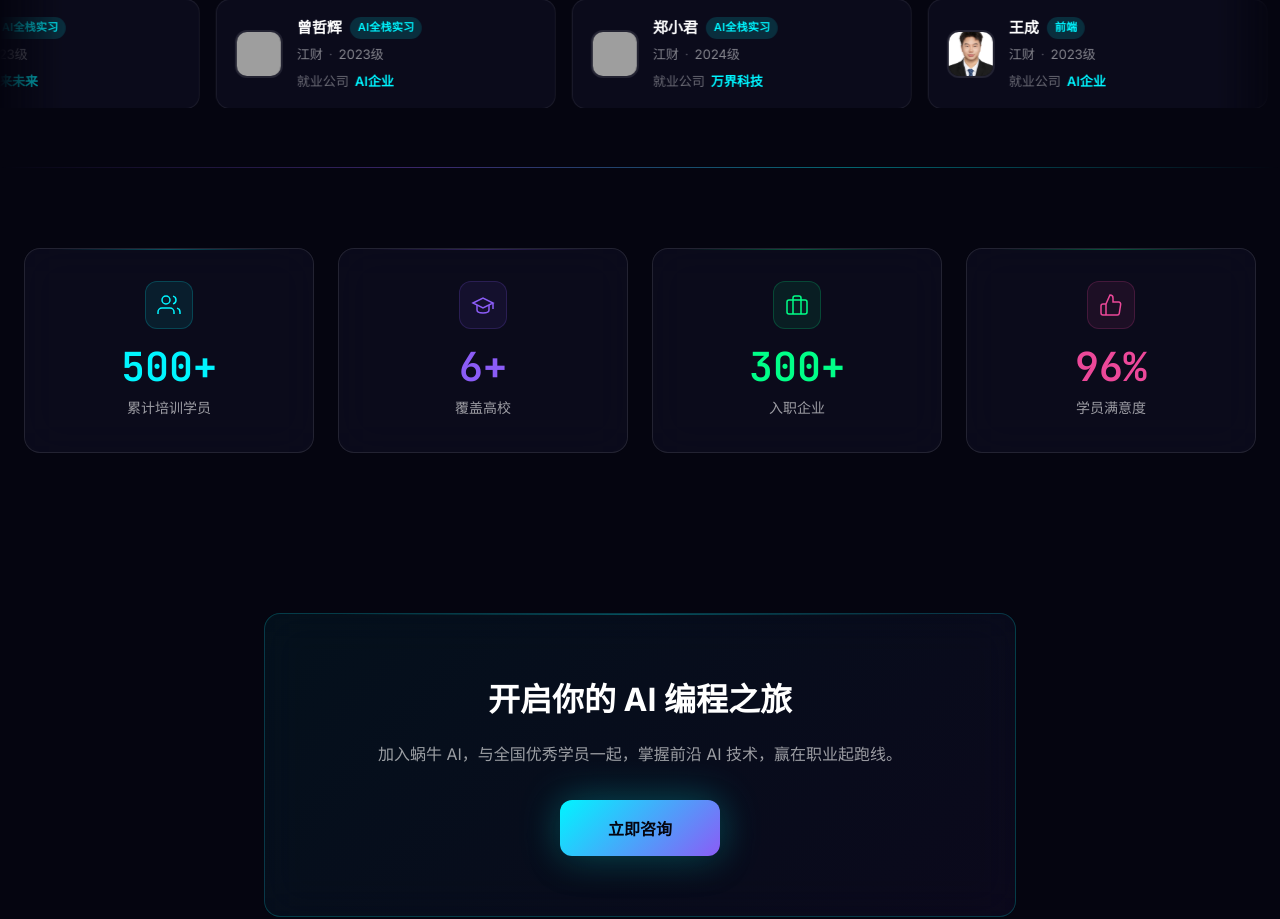
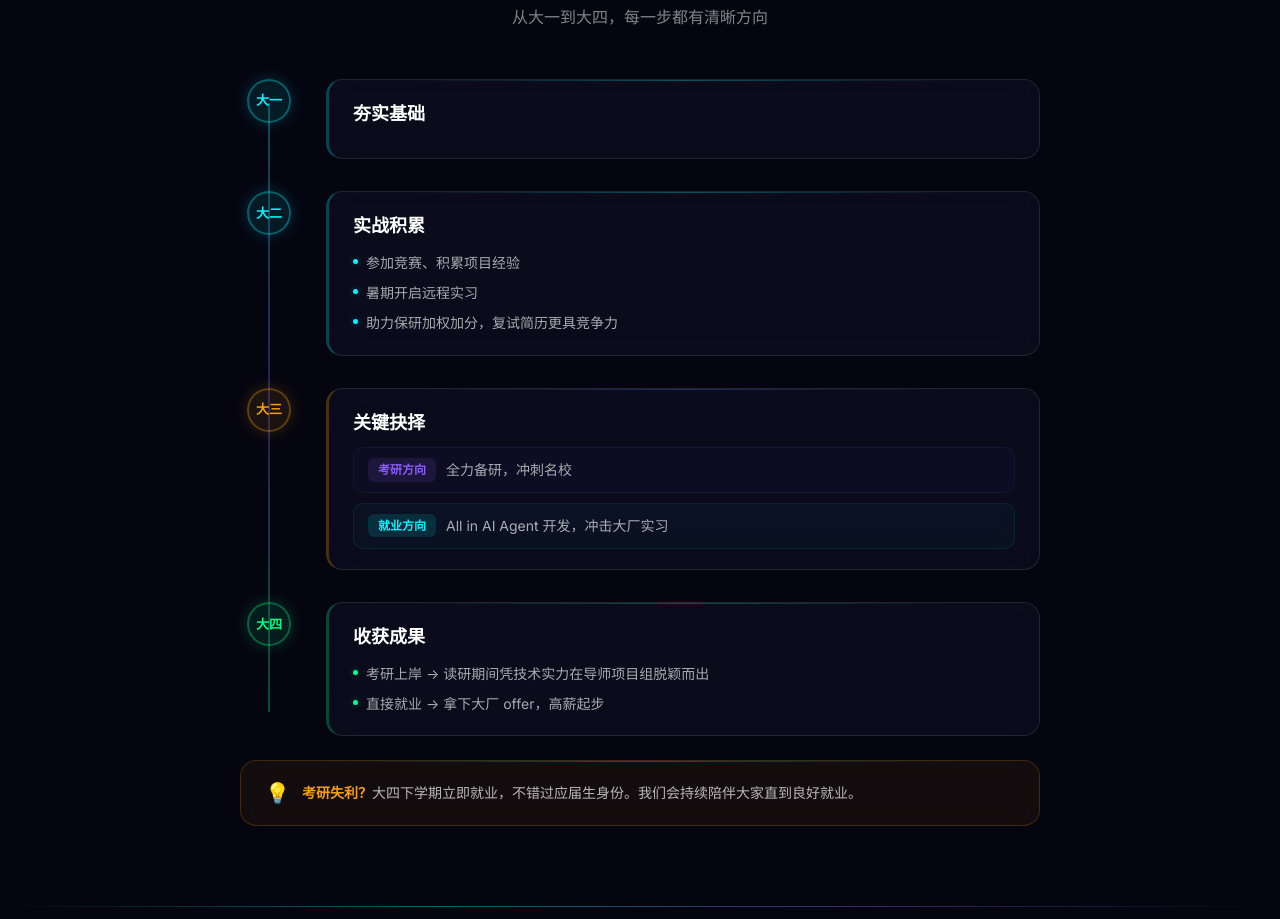
Before and after one commit to cleversnail/company-website, a React (Vite) app: page / in a window 1280 px wide. Shown: the part 811-1730 px from the top of the page. Built offline with nearby package versions, Linux system fonts and the light colour scheme; grey boxes are pictures that could not be loaded.

Commit message:
feat: 首页新增学习路径规划模块

```diff
--- a/src/App.jsx
+++ b/src/App.jsx
@@ -8,6 +8,7 @@ import TeacherQRModal from "./components/TeacherQRModal";
 import ServicePage from "./components/ServicePage";
 import AboutPage from "./components/AboutPage";
 import DrawerMenu from "./components/DrawerMenu";
+import LearningPath from "./components/LearningPath";
 import useResponsive from "./hooks/useResponsive";
 import "./components/student-ticker/StudentTicker.css";
 import logoImg from "./assets/images/logo-ai.png";
@@ -62,6 +63,9 @@ function HomePage({ onNavigate, onShowQR, isMobile }) {
           </>
         )}
       </header>
+
+      {/* 学习路径规划 */}
+      <LearningPath isMobile={isMobile} />
 
       {/* 学员滚动 */}
       <section style={{ position: "relative", zIndex: 10 }}>
--- /dev/null
+++ b/src/components/LearningPath.jsx
@@ -0,0 +1,200 @@
+import React from "react";
+import GlassCard from "./GlassCard";
+
+export default function LearningPath({ isMobile }) {
+  const timeline = [
+    {
+      year: "大一",
+      title: "夯实基础",
+      desc: "系统学习 AI 编程，掌握核心开发技能",
+      color: "#00f5ff",
+    },
+    {
+      year: "大二",
+      title: "实战积累",
+      lines: [
+        "参加竞赛、积累项目经验",
+        "暑期开启远程实习",
+        "助力保研加权加分，复试简历更具竞争力",
+      ],
+      color: "#00f5ff",
+    },
+    {
+      year: "大三",
+      title: "关键抉择",
+      isBranch: true,
+      branches: [
+        { label: "考研方向", desc: "全力备研，冲刺名校", color: "#8b5cf6" },
+        { label: "就业方向", desc: "All in AI Agent 开发，冲击大厂实习", color: "#00f5ff" },
+      ],
+      color: "#f59e0b",
+    },
+    {
+      year: "大四",
+      title: "收获成果",
+      lines: [
+        "考研上岸 → 读研期间凭技术实力在导师项目组脱颖而出",
+        "直接就业 → 拿下大厂 offer，高薪起步",
+      ],
+      color: "#00ff88",
+    },
+  ];
+
+  return (
+    <section style={{ position: "relative", zIndex: 10, maxWidth: 1280, margin: "0 auto", padding: isMobile ? "40px 16px" : "80px 24px" }}>
+      {/* 标题 */}
+      <div style={{ textAlign: "center", marginBottom: isMobile ? 32 : 48 }}>
+        <h2 style={{ fontSize: isMobile ? 24 : 32, fontWeight: 700, color: "#fff", marginBottom: 12 }}>
+          <span style={{ background: "linear-gradient(135deg, #00f5ff, #00ff88)", WebkitBackgroundClip: "text", WebkitTextFillColor: "transparent" }}>
+            学习路径规划
+          </span>
+        </h2>
+        <p style={{ fontSize: isMobile ? 14 : 16, color: "rgba(255,255,255,0.5)" }}>
+          从大一到大四，每一步都有清晰方向
+        </p>
+      </div>
+
+      {/* 时间线 */}
+      <div style={{ position: "relative", maxWidth: 800, margin: "0 auto" }}>
+        {/* 左侧竖线 */}
+        {!isMobile && (
+          <div
+            style={{
+              position: "absolute",
+              left: 28,
+              top: 24,
+              bottom: 24,
+              width: 2,
+              background: "linear-gradient(180deg, #00f5ff, #8b5cf6, #00ff88)",
+              opacity: 0.3,
+              zIndex: 0,
+            }}
+          />
+        )}
+
+        {/* 各阶段 */}
+        {timeline.map((item, i) => (
+          <div
+            key={i}
+            style={{
+              display: "flex",
+              gap: isMobile ? 16 : 28,
+              marginBottom: i < timeline.length - 1 ? (isMobile ? 24 : 32) : 0,
+              position: "relative",
+              zIndex: 1,
+            }}
+          >
+            {/* 左侧节点 */}
+            <div style={{ display: "flex", flexDirection: "column", alignItems: "center", flexShrink: 0, width: isMobile ? 40 : 58 }}>
+              <div
+                style={{
+                  width: isMobile ? 36 : 44,
+                  height: isMobile ? 36 : 44,
+                  borderRadius: "50%",
+                  background: `${item.color}18`,
+                  border: `2px solid ${item.color}50`,
+                  display: "flex",
+                  alignItems: "center",
+                  justifyContent: "center",
+                  fontSize: isMobile ? 11 : 13,
+                  fontWeight: 700,
+                  color: item.color,
+                  boxShadow: `0 0 16px ${item.color}30`,
+                  flexShrink: 0,
+                }}
+              >
+                {item.year}
+              </div>
+            </div>
+
+            {/* 右侧内容卡片 */}
+            <GlassCard
+              hoverable
+              glowColor={item.color === "#00f5ff" ? "cyan" : item.color === "#8b5cf6" ? "purple" : item.color === "#00ff88" ? "green" : "blue"}
+              style={{
+                flex: 1,
+                padding: isMobile ? "16px" : "20px 24px",
+                borderLeft: `3px solid ${item.color}40`,
+              }}
+            >
+              <div style={{ fontSize: isMobile ? 16 : 18, fontWeight: 700, color: "#fff", marginBottom: 10 }}>
+                {item.title}
+              </div>
+
+              {/* 普通阶段 */}
+              {item.lines && (
+                <div style={{ display: "flex", flexDirection: "column", gap: 6 }}>
+                  {item.lines.map((line, li) => (
+                    <div key={li} style={{ display: "flex", alignItems: "flex-start", gap: 8, fontSize: isMobile ? 13 : 14, color: "rgba(255,255,255,0.65)", lineHeight: 1.7 }}>
+                      <div style={{ width: 5, height: 5, borderRadius: "50%", background: item.color, marginTop: 8, flexShrink: 0, boxShadow: `0 0 6px ${item.color}60` }} />
+                      <span>{line}</span>
+                    </div>
+                  ))}
+                </div>
+              )}
+
+              {/* 分支阶段（大三） */}
+              {item.isBranch && (
+                <div style={{ display: "flex", flexDirection: "column", gap: 10 }}>
+                  {item.branches.map((b, bi) => (
+                    <div
+                      key={bi}
+                      style={{
+                        display: "flex",
+                        alignItems: "flex-start",
+                        gap: 10,
+                        padding: "10px 14px",
+                        borderRadius: 10,
+                        background: `${b.color}08`,
+                        border: `1px solid ${b.color}15`,
+                      }}
+                    >
+                      <div
+                        style={{
+                          padding: "2px 10px",
+                          borderRadius: 6,
+                          background: `${b.color}20`,
+                          color: b.color,
+                          fontSize: 12,
+                          fontWeight: 700,
+                          whiteSpace: "nowrap",
+                          flexShrink: 0,
+                        }}
+                      >
+                        {b.label}
+                      </div>
+                      <span style={{ fontSize: isMobile ? 13 : 14, color: "rgba(255,255,255,0.65)", lineHeight: 1.7 }}>
+                        {b.desc}
+                      </span>
+                    </div>
+                  ))}
+                </div>
+              )}
+            </GlassCard>
+          </div>
+        ))}
+      </div>
+
+      {/* 考研保底提示 */}
+      <div style={{ maxWidth: 800, margin: "24px auto 0" }}>
+        <GlassCard
+          hoverable={false}
+          style={{
+            padding: isMobile ? "14px 16px" : "16px 24px",
+            background: "rgba(245,158,11,0.06)",
+            border: "1px solid rgba(245,158,11,0.2)",
+            display: "flex",
+            alignItems: "center",
+            gap: 12,
+          }}
+        >
+          <div style={{ fontSize: 20, flexShrink: 0 }}>💡</div>
+          <div style={{ fontSize: isMobile ? 13 : 14, color: "rgba(255,255,255,0.7)", lineHeight: 1.7 }}>
+            <span style={{ color: "#f59e0b", fontWeight: 600 }}>考研失利？</span>
+            大四下学期立即就业，不错过应届生身份。我们会持续陪伴大家直到良好就业。
+          </div>
+        </GlassCard>
+      </div>
+    </section>
+  );
+}
```
